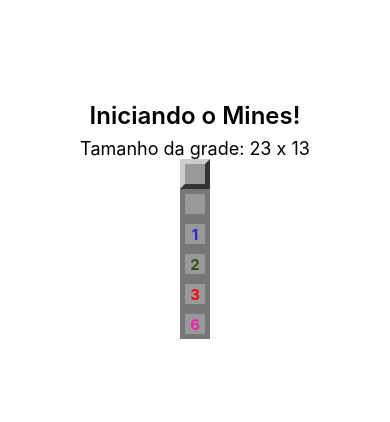
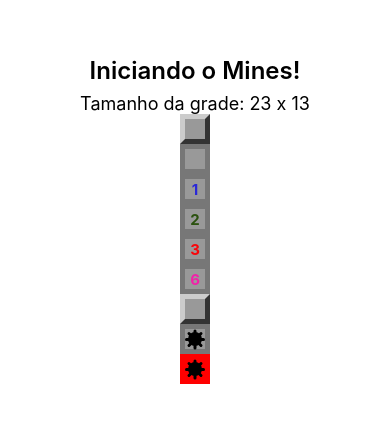
Before and after one commit to paulosvdd05/Minefield-React-Native, a React Native app: screen / in a window 390 px wide. Shown: the part 202-624 px from the top of the page. Built offline with nearby package versions, Linux system fonts and the light colour scheme.

Commit message:
Renderizando Mina

```diff
--- a/App.tsx
+++ b/App.tsx
@@ -16,6 +16,9 @@ export default class App extends Component {
         <Field opened nearMines={2}/>
         <Field opened nearMines={3}/>
         <Field opened nearMines={6}/>
+        <Field mined />
+        <Field mined opened/>
+        <Field mined opened exploded/>
       </View>
     )
   }
--- a/src/components/Field.tsx
+++ b/src/components/Field.tsx
@@ -1,12 +1,14 @@
 import React from 'react'
 import {View, StyleSheet, Text} from 'react-native'
 import params from '../params'
+import Mine from './Mine'
 
 export default props => {
-const {mined, opened, nearMines} = props
+const {mined, opened, nearMines, exploded} = props
 
     const styleField = [styles.field]
     if(opened) styleField.push(styles.opened)
+    if(exploded) styleField.push(styles.exploded)
     if(styleField.length ===1) styleField.push(styles.regular)
 
     let color = null
@@ -22,6 +24,7 @@ const {mined, opened, nearMines} = props
             {!mined && opened && nearMines > 0 ?
                 <Text style={[styles.label, {color: color}]}>
                     {nearMines}</Text> : false}
+            {mined && opened ? <Mine /> : false}
         </View>
     )
 }
@@ -49,5 +52,9 @@ const styles = StyleSheet.create({
     label:{
         fontWeight: 'bold',
         fontSize: params.fontSize,
+    },
+    exploded:{
+        backgroundColor: 'red',
+        borderColor: 'red'
     }
 })
--- /dev/null
+++ b/src/components/Mine.tsx
@@ -0,0 +1,37 @@
+import React from 'react'
+import {View, StyleSheet} from 'react-native'
+
+
+export default props => {
+    return (
+        <View style={styles.container}>
+            <View style={styles.coreMine} />
+            <View style={styles.line} />
+            <View style={[styles.line, {transform: [{rotate: '45deg'}] }]} />
+            <View style={[styles.line, {transform: [{rotate: '90deg'}] }]} />
+            <View style={[styles.line, {transform: [{rotate: '135deg'}] }]} />
+        </View>
+    )
+}
+
+const styles = StyleSheet.create({
+    container: {
+        alignItems: 'center',
+        justifyContent: 'center',
+    },
+    coreMine:{
+        height: 14,
+        width: 14,
+        borderRadius: 10,
+        backgroundColor: 'black',
+        alignItems: 'center',
+        justifyContent: 'center'
+    },
+    line: {
+        position: 'absolute',
+        height: 3,
+        width: 20,
+        borderRadius: 3,
+        backgroundColor: 'black'
+    }
+})
```
